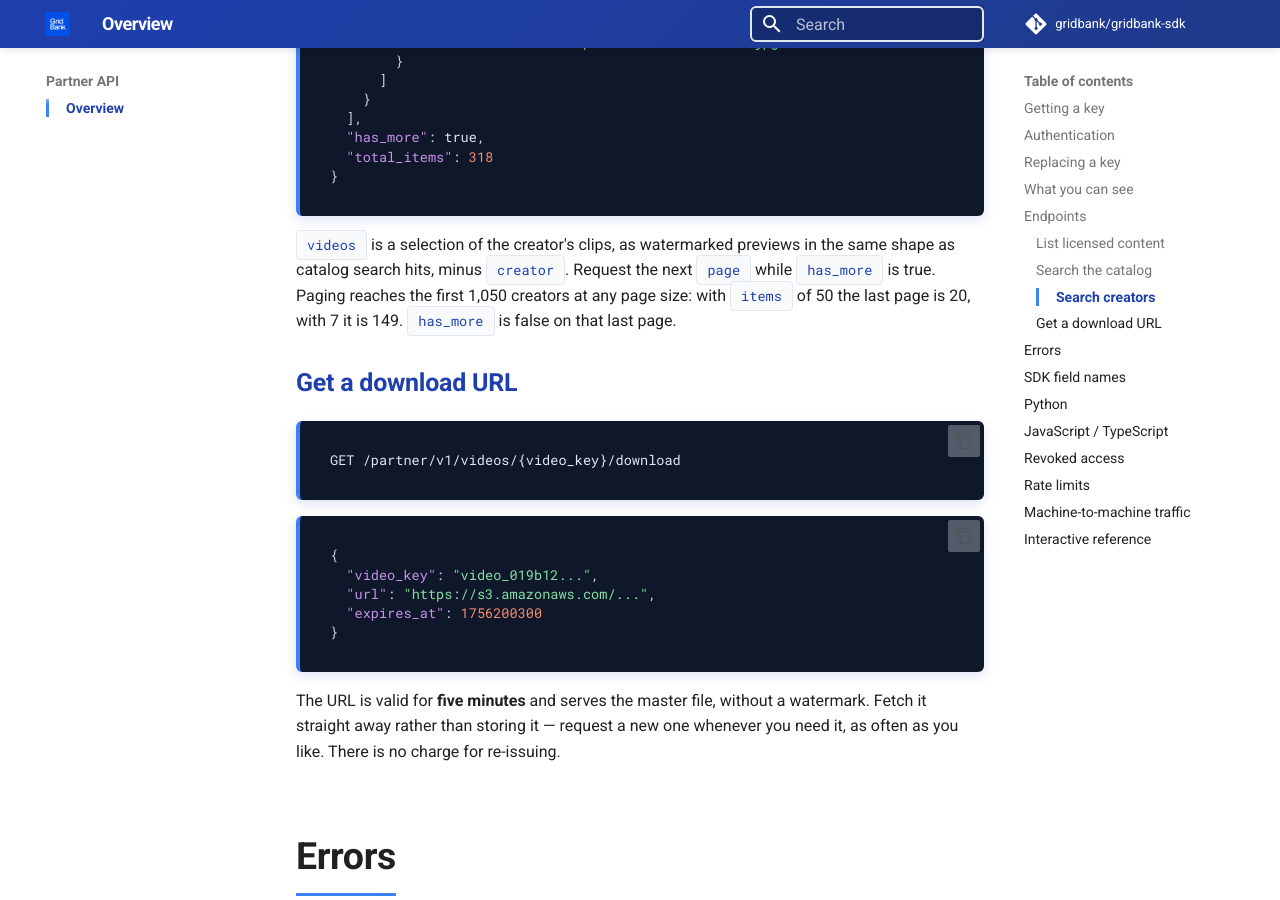
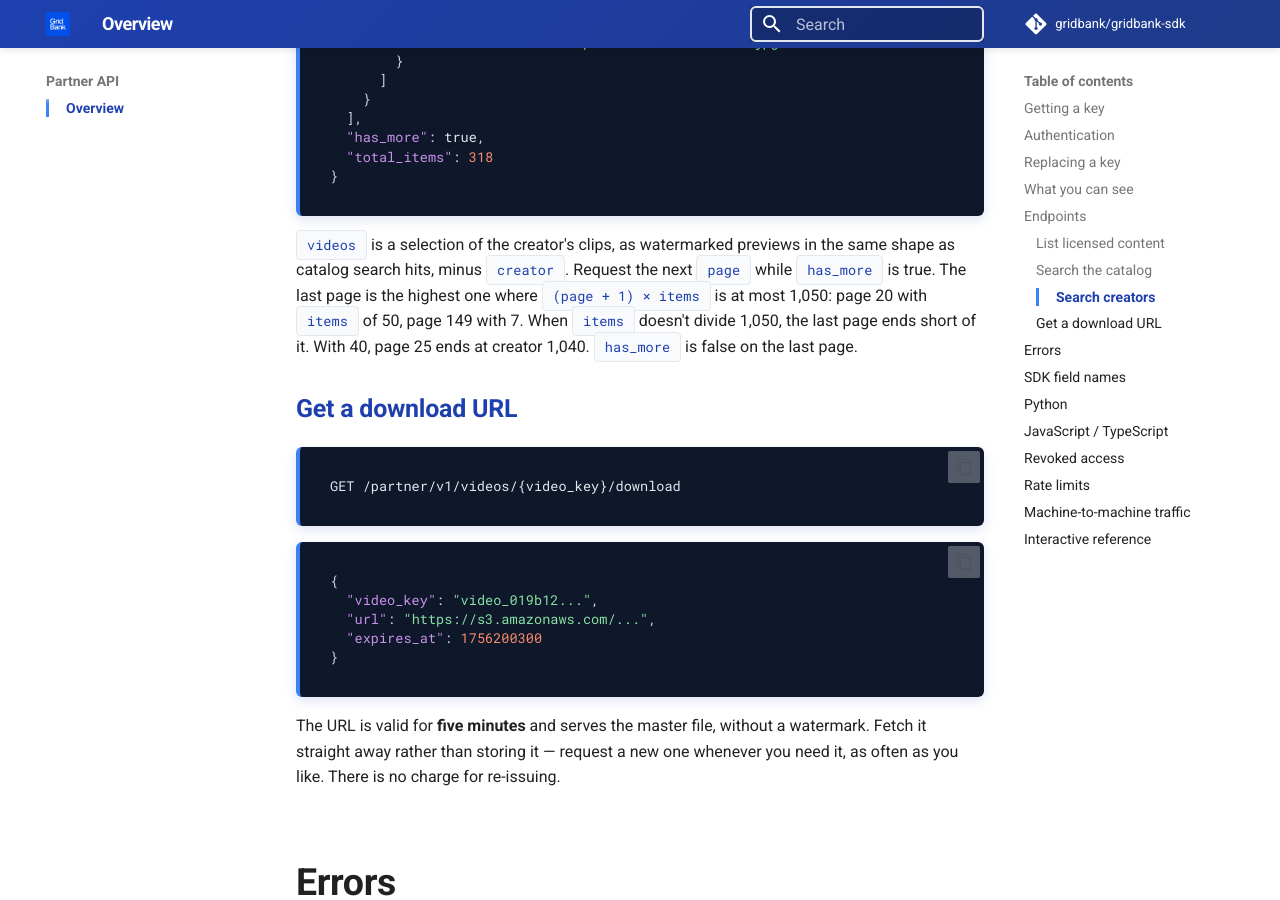
Before and after one commit to GridBank/gridbank-sdk, an MkDocs documentation site: the page built from docs/partner/index.md, in a window 1280 px wide and 900 px high, scrolled down 5612 px. Built offline with MkDocs 1.6.1 and Material for MkDocs 9.7.7, drawn with Linux system fonts in a browser that asks for light colours; comment, search, counter and statistics services are not loaded.

Commit message:
fix: address Greptile review comments
Co-Authored-By: Claude Opus 5.5 <noreply@anthropic.com>

````diff
--- a/docs/partner/index.md
+++ b/docs/partner/index.md
@@ -215,9 +215,10 @@ be changed through the API.
 ```
 
 `videos` is a selection of the creator's clips, as watermarked previews in the same shape
-as catalog search hits, minus `creator`. Request the next `page` while `has_more` is true. Paging reaches the first 1,050 creators
-at any page size: with `items` of 50 the last page is 20, with 7 it is 149. `has_more` is
-false on that last page.
+as catalog search hits, minus `creator`. Request the next `page` while `has_more` is true.
+The last page is the highest one where `(page + 1) × items` is at most 1,050: page 20 with
+`items` of 50, page 149 with 7. When `items` doesn't divide 1,050, the last page ends short
+of it. With 40, page 25 ends at creator 1,040. `has_more` is false on the last page.
 
 ### Get a download URL
 
````
Also changed, not shown: js/README.md (+1 -1 lines).
